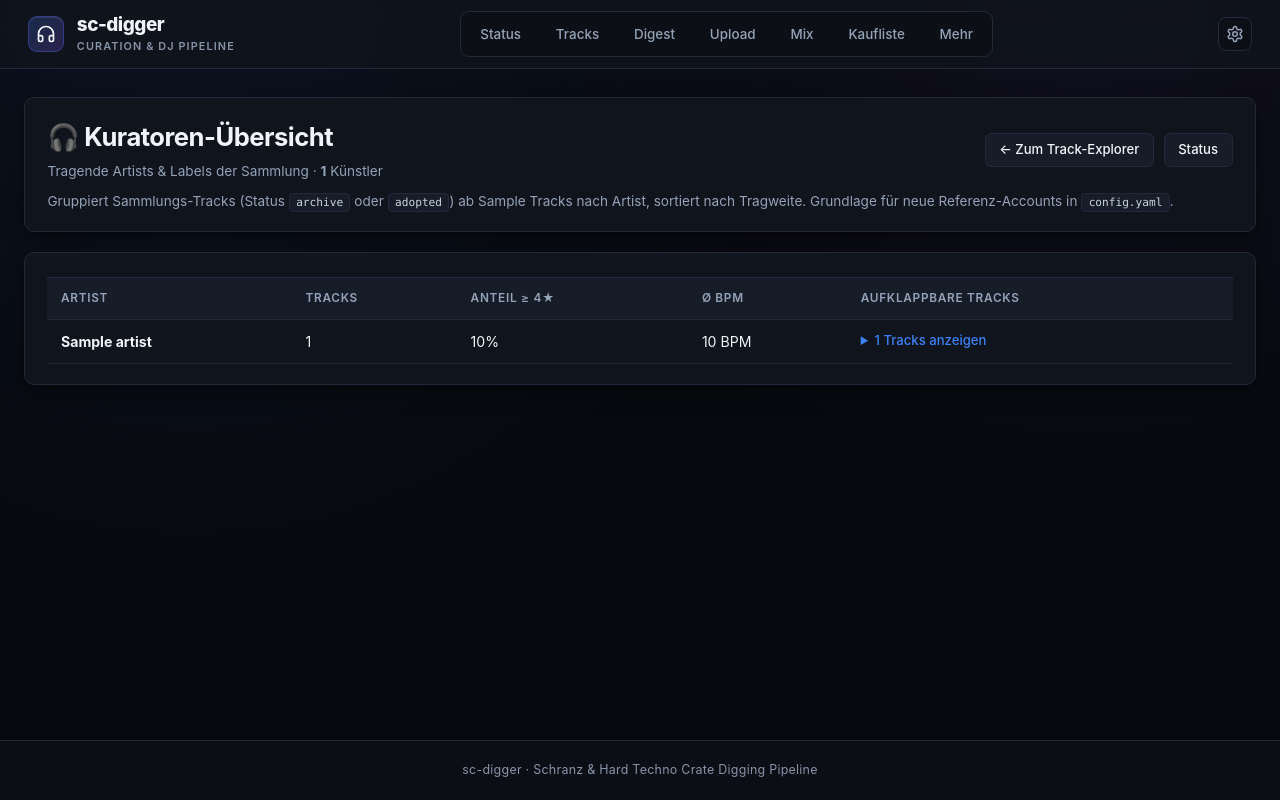
After one commit to tripitest-art/sc-digger, a Python web app: template sc_digger/web/templates/kuratoren.html in a window 1280 px wide. The commit adds this page. Run offline with Jinja, Linux system fonts and the light colour scheme; the template is opened without the code that fills it: most values are stand-ins (such as "Sample title", 1, 10 or a date in 2020).

Commit message:
Kuratoren-Übersicht: welche Artists die Sammlung tragen (/kuratoren) (#571)
* test: Akzeptanztests für #567

* feat: Kuratoren-Übersicht für Sammlungsträger (#567)

* docs: Changelog-Fragment auf PR-Nummer 571 umbenennen

---------

Co-authored-by: Stephan (Sandbox-Agent) <tripitest@gmail.com>
Co-authored-by: Hermes <hermes@localhost>

```diff
--- a/sc_digger/web/templates/base.html
+++ b/sc_digger/web/templates/base.html
@@ -986,6 +986,7 @@
       <div class="nav-more-list">
         <a href="/duplicates" class="nav-tab {% block nav_duplicates %}{% endblock %}">Duplikate</a>
         <a href="/rejected" class="nav-tab {% block nav_rejected %}{% endblock %}">Quarantäne</a>
+        <a href="/kuratoren" class="nav-tab {% block nav_kuratoren %}{% endblock %}">Kuratoren</a>
       </div>
     </details>
   </nav>
--- /dev/null
+++ b/sc_digger/web/templates/kuratoren.html
@@ -0,0 +1,141 @@
+{% extends "base.html" %}
+
+{% block title %}Kuratoren – sc-digger{% endblock %}
+{% block nav_kuratoren %}active{% endblock %}
+
+{% block meta %}
+<style>
+  .curator-toolbar {
+    display: flex;
+    flex-wrap: wrap;
+    justify-content: space-between;
+    align-items: center;
+    gap: 0.75rem;
+  }
+  .curator-tracks summary {
+    cursor: pointer;
+    color: var(--accent-primary);
+    font-size: 0.82rem;
+    font-weight: 500;
+  }
+  .curator-tracks summary:hover {
+    text-decoration: underline;
+  }
+  .curator-tracks[open] summary {
+    margin-bottom: 0.5rem;
+  }
+</style>
+{% endblock %}
+
+{% block content %}
+<div class="card">
+  <div class="curator-toolbar">
+    <div>
+      <h1 style="margin: 0;">🎧 Kuratoren-Übersicht</h1>
+      <p class="meta" style="margin: 0.25rem 0 0;">
+        Tragende Artists &amp; Labels der Sammlung &middot;
+        <strong>{{ entries | length }}</strong> {% if entries | length == 1 %}Künstler{% else %}Künstler{% endif %}
+      </p>
+    </div>
+    <div style="display: flex; gap: 0.6rem;">
+      <a href="/tracks" class="btn-page" style="font-size: 0.82rem;">&larr; Zum Track-Explorer</a>
+      <a href="/" class="btn-page" style="font-size: 0.82rem;">Status</a>
+    </div>
+  </div>
+  <p class="meta" style="margin-top: 0.6rem; margin-bottom: 0;">
+    Gruppiert Sammlungs-Tracks (Status <code>archive</code> oder <code>adopted</code>) ab {{ min_tracks }} Tracks nach Artist,
+    sortiert nach Tragweite. Grundlage für neue Referenz-Accounts in <code>config.yaml</code>.
+  </p>
+</div>
+
+{% if not entries %}
+<div class="card" style="margin-top: 1rem; text-align: center; padding: 2.5rem 1rem;">
+  <p class="meta" style="margin: 0; font-size: 0.95rem;">
+    Keine Kuratoren mit mindestens {{ min_tracks }} Tracks in der Sammlung gefunden.
+  </p>
+</div>
+{% else %}
+<div class="card" style="margin-top: 1.25rem;">
+  <div class="table-scroll">
+    <table class="data-table">
+      <thead>
+        <tr>
+          <th>Artist</th>
+          <th>Tracks</th>
+          <th>Anteil ≥ 4★</th>
+          <th>Ø BPM</th>
+          <th>Aufklappbare Tracks</th>
+        </tr>
+      </thead>
+      <tbody>
+        {% for entry in entries %}
+        <tr>
+          <td data-label="Artist">
+            <strong>{{ entry.artist }}</strong>
+          </td>
+          <td data-label="Tracks">
+            {{ entry.track_count }}
+          </td>
+          <td data-label="Anteil ≥ 4★">
+            {{ (entry.rated_share * 100) | round(1) }}%
+          </td>
+          <td data-label="Ø BPM">
+            {% if entry.avg_bpm %}
+              {{ entry.avg_bpm | round(1) }} BPM
+            {% else %}
+              <span class="meta">-</span>
+            {% endif %}
+          </td>
+          <td data-label="Tracks">
+            <details class="curator-tracks">
+              <summary>{{ entry.tracks | length }} Tracks anzeigen</summary>
+              <div class="table-scroll" style="margin-top: 0.35rem;">
+                <table class="data-table" style="width: 100%; font-size: 0.82rem;">
+                  <thead>
+                    <tr>
+                      <th>Titel</th>
+                      <th>Tempo</th>
+                      <th>Tonart</th>
+                      <th>Rating</th>
+                      <th>Status</th>
+                    </tr>
+                  </thead>
+                  <tbody>
+                    {% for t in entry.tracks %}
+                    <tr>
+                      <td data-label="Titel">{{ t.title or t.path.split('/')[-1] }}</td>
+                      <td data-label="Tempo">
+                        {% if t.bpm %}{{ t.bpm | round(1) }} BPM{% else %}-{% endif %}
+                      </td>
+                      <td data-label="Tonart">
+                        {% if t.key_camelot %}
+                          <span class="camelot-pill" data-key="{{ t.key_camelot }}">{{ t.key_camelot }}</span>
+                        {% else %}
+                          -
+                        {% endif %}
+                      </td>
+                      <td data-label="Rating">
+                        {% if t.rb_rating and t.rb_rating > 0 %}
+                          {{ t.rb_rating }}★
+                        {% else %}
+                          -
+                        {% endif %}
+                      </td>
+                      <td data-label="Status">
+                        <span class="badge {% if t.status == 'adopted' %}badge-ok{% else %}badge-purple{% endif %}">{{ t.status }}</span>
+                      </td>
+                    </tr>
+                    {% endfor %}
+                  </tbody>
+                </table>
+              </div>
+            </details>
+          </td>
+        </tr>
+        {% endfor %}
+      </tbody>
+    </table>
+  </div>
+</div>
+{% endif %}
+{% endblock %}
```
Also changed, not shown: changelog.d/571.md (added, +2 -0 lines), sc_digger/curator.py (added, +90 -0 lines), sc_digger/web/app.py (+47 -0 lines), tests/acceptance/test_issue_567.py (added, +56 -0 lines), tests/test_curator.py (added, +153 -0 lines), tests/test_web_tracks_router.py (+2 -0 lines).
